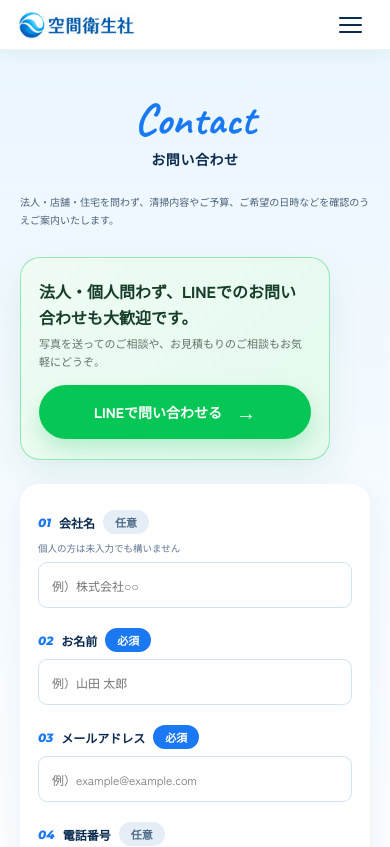
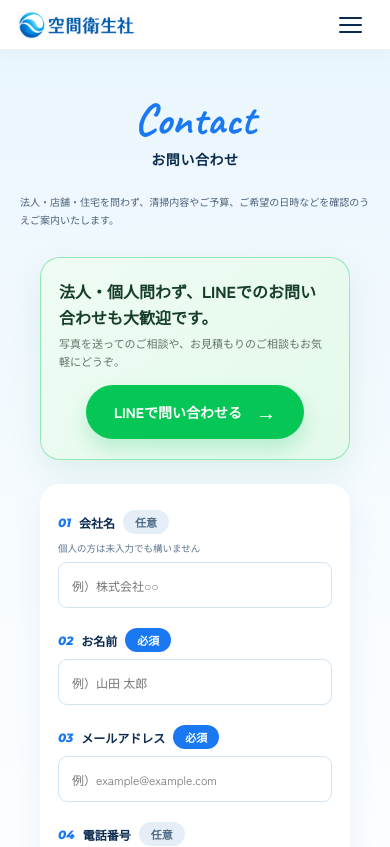
Before and after one commit to cubotax/kukaneiseisha-lp, a Next.js app in the folder nextjs-app/: page /contact in a window 390 px wide. Shown: the top 847 px of the page. Built offline with nearby package versions, Linux system fonts and the light colour scheme.

Commit message:
Add LINE contact CTA and refine contact layout

```diff
--- a/nextjs-app/src/app/globals.css
+++ b/nextjs-app/src/app/globals.css
@@ -2812,3 +2812,25 @@ button {
     transform: translateX(30px);
   }
 }
+
+/* ===== Mobile LINE CTA same width as contact form ===== */
+@media (max-width: 767px) {
+  .contact-form,
+  .contact-line-cta,
+  .contact-page-only .contact-line-cta {
+    width: calc(100% - 40px) !important;
+    max-width: none !important;
+    box-sizing: border-box !important;
+    margin-left: auto !important;
+    margin-right: auto !important;
+  }
+}
+
+/* ===== Mobile LINE button width 80% ===== */
+@media (max-width: 767px) {
+  .contact-line-button {
+    width: 80% !important;
+    margin-left: auto !important;
+    margin-right: auto !important;
+  }
+}
```
